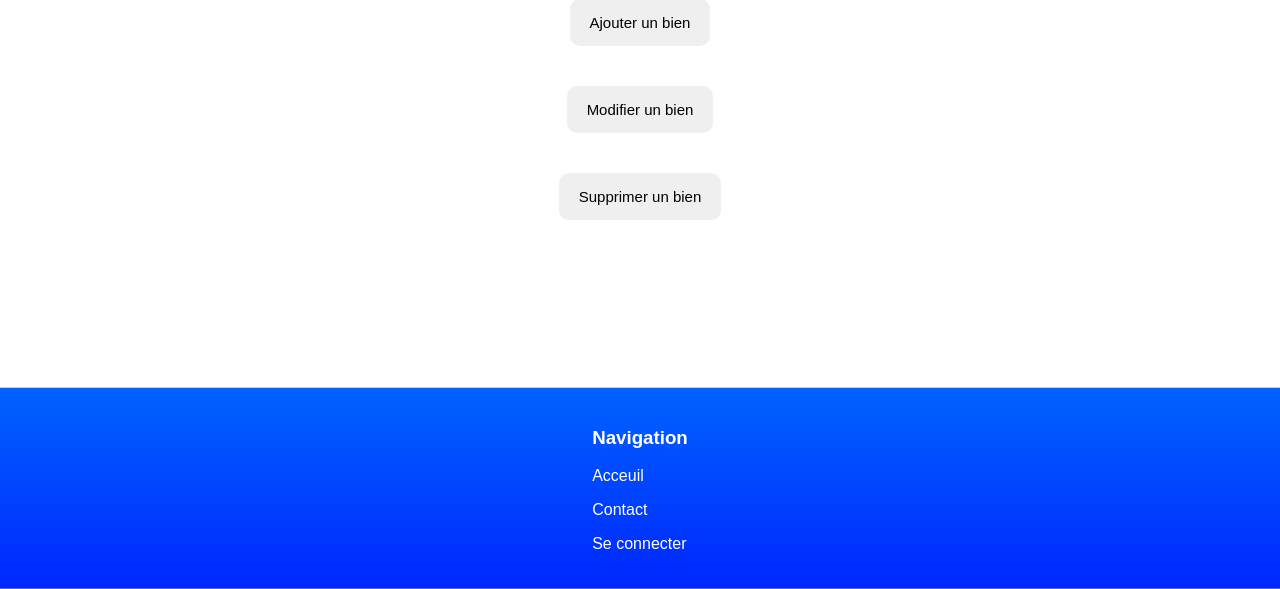
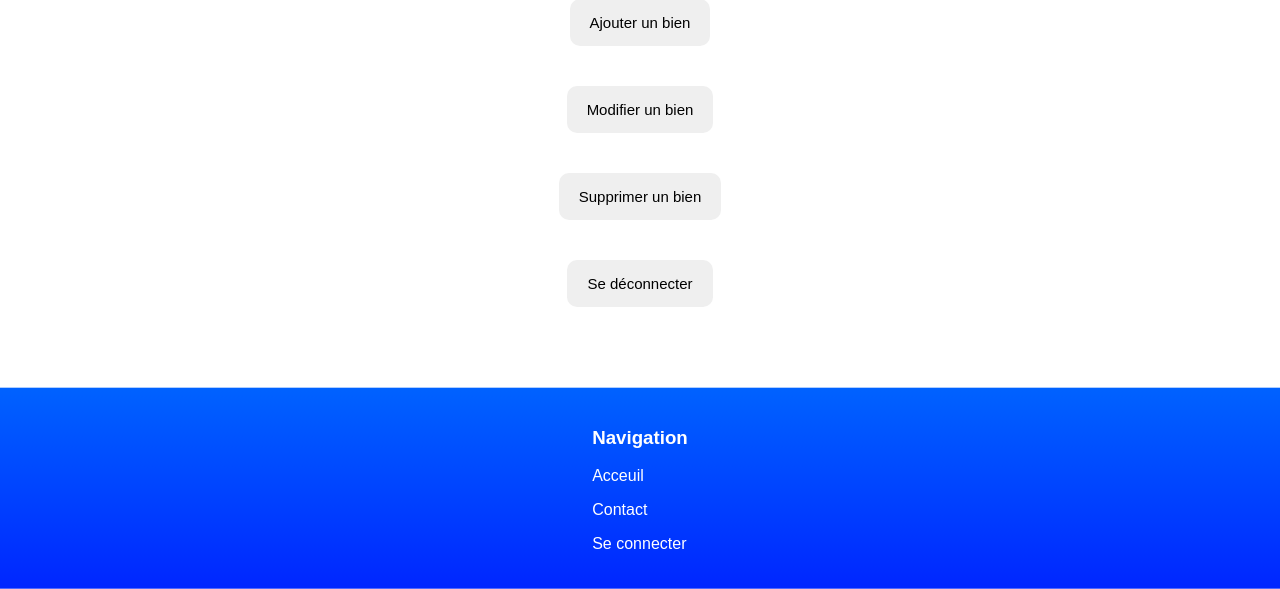
Before and after one commit to neit-H91/agenceimmo, a PHP site: page /vuescontroleurs/menuagent.php in a window 1280 px wide. Shown: the part 211-800 px from the top of the page. Run offline with PHP 8.4, Linux system fonts and the light colour scheme; the visitor is signed in with stand-in values (Sample User, id 1).

Commit message:
Update menuagent.php

```diff
--- a/vuescontroleurs/menuagent.php
+++ b/vuescontroleurs/menuagent.php
@@ -28,6 +28,7 @@ if(empty($_SESSION['login']))
                 <button onclick="window.location.href = 'formAjoutBien.php';">Ajouter un bien</button>
                 <button onclick="window.location.href = '#';">Modifier un bien</button>
                 <button onclick="window.location.href = '#';">Supprimer un bien</button>
+              <button onclick="window.location.href = '../autres/deconnexion.php';">Se déconnecter</button>
             </section>
         </div>
     </div>
```
